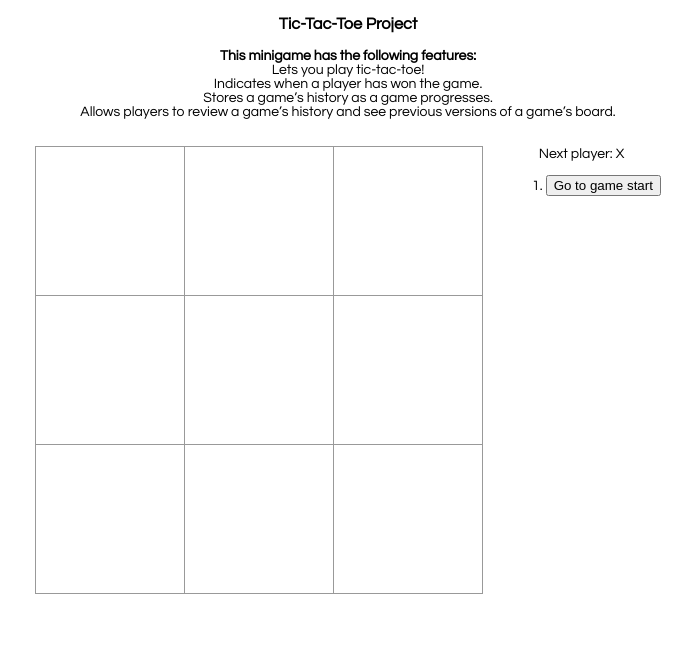
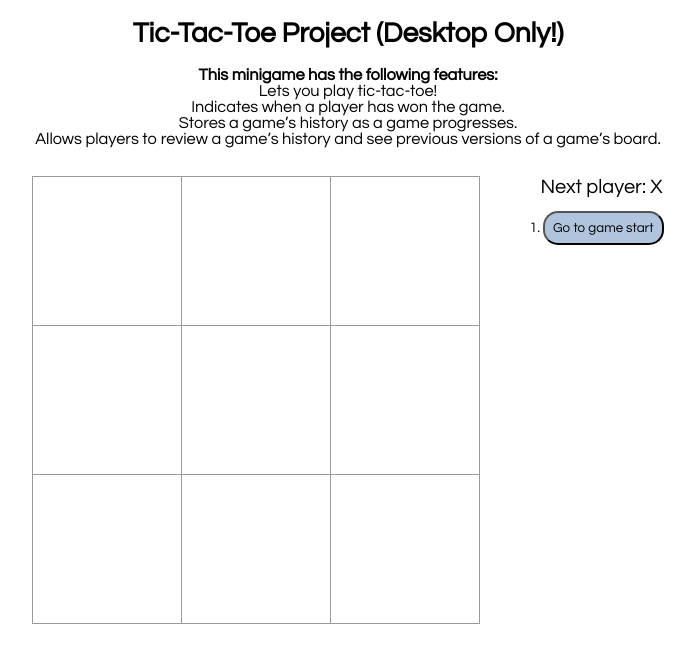
Before and after one commit to kelsey-myers/tic-tac-toe-react, a React app: page / in a window 1280 px wide. Shown: the whole page, without its empty margins (292-987 px from the left). Built offline with nearby package versions, Linux system fonts and the light colour scheme.

Commit message:
Minor design changes

```diff
--- a/src/index.css
+++ b/src/index.css
@@ -8,6 +8,23 @@ body {
 
 ol, ul {
   padding-left: 30px;
+}
+
+h3 {
+	font-weight: 100;
+}
+
+.nextPlayer {
+	margin-left: 40px;
+	font-size: 20px;
+}
+
+.btn {
+    background: lightsteelblue;
+    border-radius: 15px;
+    padding: 8px;
+    font-family: inherit;
+	margin-bottom: 6px;
 }
 
 .center {
--- a/src/index.js
+++ b/src/index.js
@@ -93,7 +93,7 @@ class Game extends React.Component {
         'Go to game start';
       return (
          <li key={move}>
-          <button onClick={() => this.jumpTo(move)}>{desc}</button>
+          <button className="btn" onClick={() => this.jumpTo(move)}>{desc}</button>
         </li>
       );
     });
@@ -107,13 +107,13 @@ class Game extends React.Component {
 
     return (
       <div className="center">
-	  	<h3> Tic-Tac-Toe Project </h3>
-			<p><b> This minigame has the following features: </b><br/>
+	  	<h1> Tic-Tac-Toe Project (Desktop Only!)</h1>
+			<h3><b> This minigame has the following features: </b><br/>
 				Lets you play tic-tac-toe!<br/>
 				Indicates when a player has won the game.<br/>
 				Stores a game’s history as a game progresses.<br/>
 				Allows players to review a game’s history and see previous versions of a game’s board.<br/>
-				</p><br/>
+				</h3><br/>
 		<div className="game">
         <div className="game-board">
           <Board
@@ -122,7 +122,7 @@ class Game extends React.Component {
           />
         </div>
         <div className="game-info features-list">
-          <div>{status}</div>
+          <div className="nextPlayer">{status}</div>
           <ol>{moves}</ol>
         </div>
 		</div>
```
